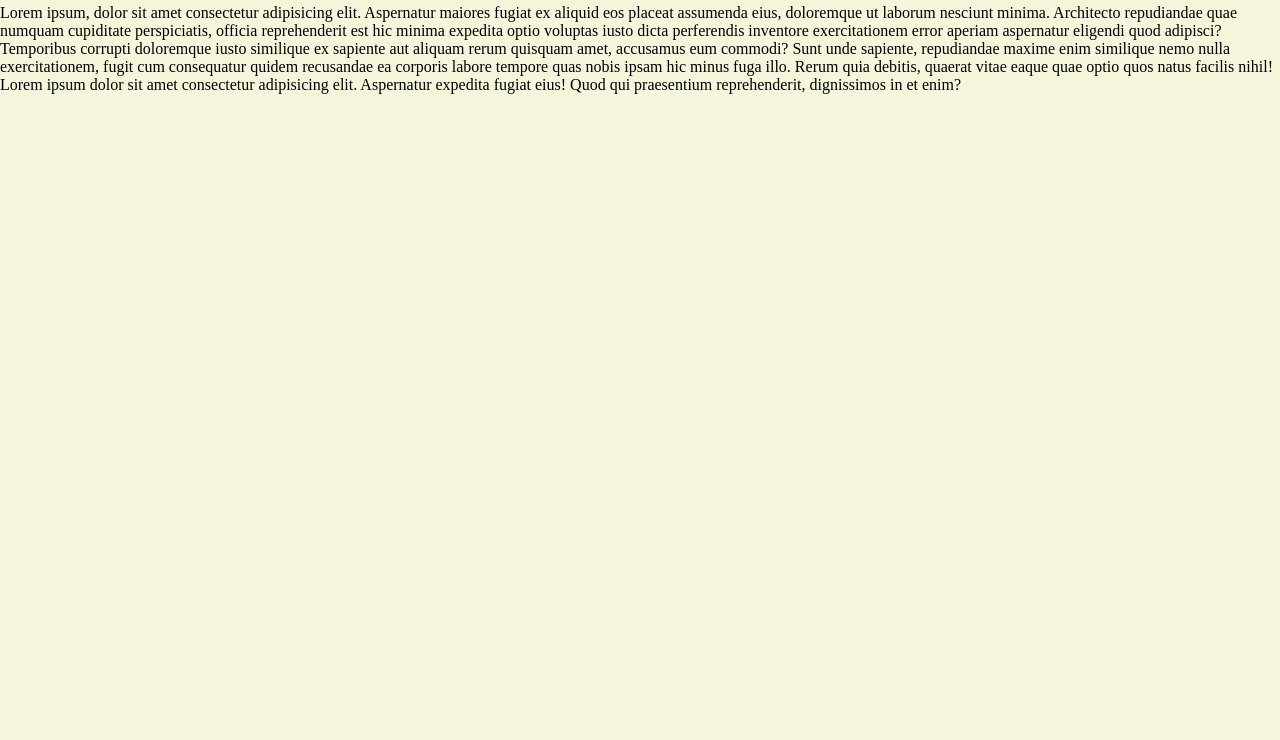
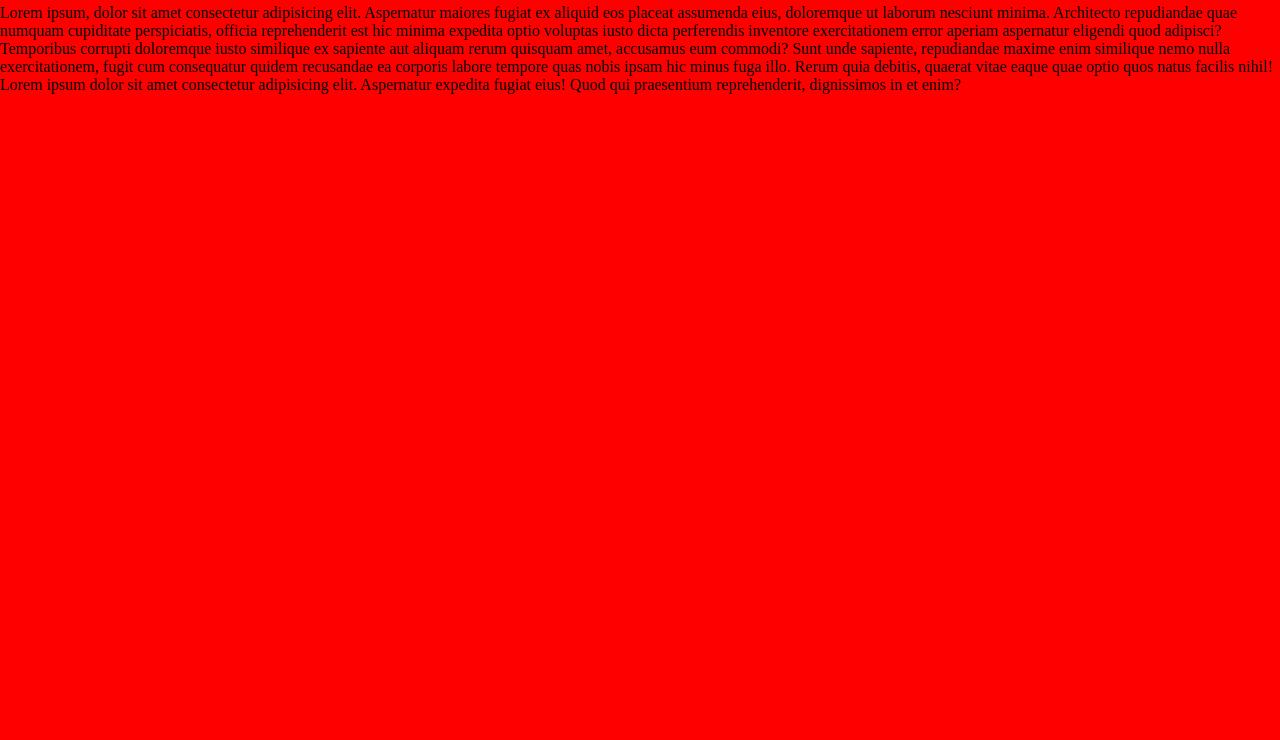
Before and after one commit to nicolasstegmann/claseGitHub, a plain HTML site: page index.html in a window 1280 px wide. Shown: the part 60-800 px from the top of the page. Drawn offline with Linux system fonts and the light colour scheme.

Commit message:
Update estilos.css

```diff
--- a/css/estilos.css
+++ b/css/estilos.css
@@ -5,5 +5,5 @@
 }
 
 body{
-    background-color: beige;
+    background-color: red;
 }
```
